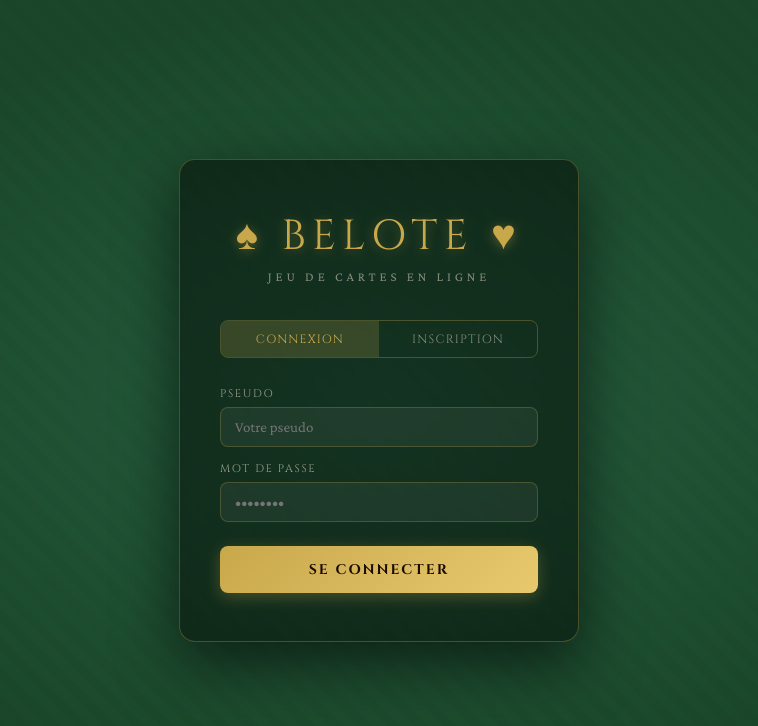
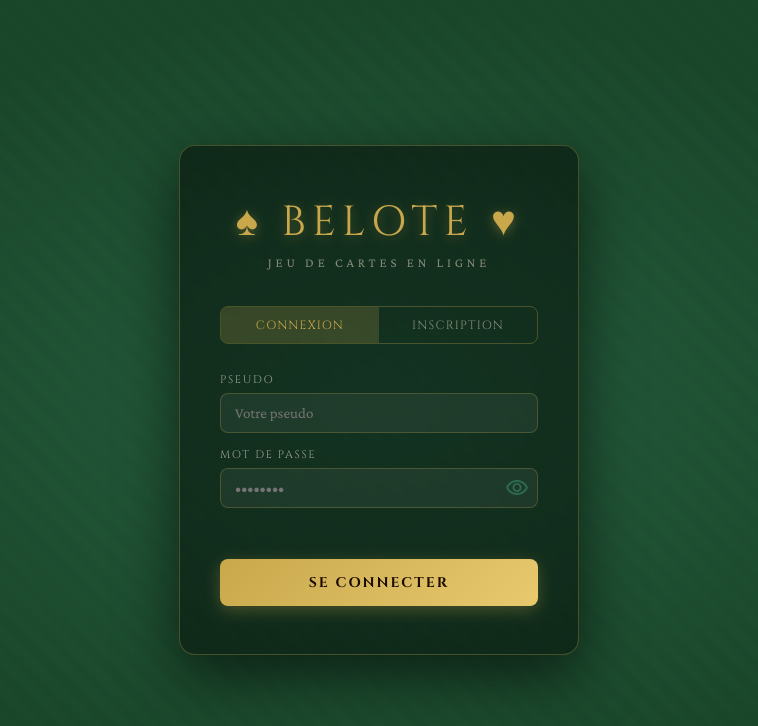
Before and after one commit to abaivel/belote_game, a React (Vite) app in the folder frontend/: page / in a window 1280 px wide. Shown: the top 726 px of the page, without its empty margins (261-1019 px from the left). Built offline with nearby package versions, Linux system fonts and the light colour scheme.

Commit message:
add button to inputfield to show password

```diff
--- a/frontend/src/components/InputField.jsx
+++ b/frontend/src/components/InputField.jsx
@@ -1,9 +1,53 @@
+import { useState } from "react";
+
 export function InputField({ label, value, onChange, placeholder, type = 'text', onEnter }) {
+  if (type=="password"){
+    return <PasswordInputField label={label} value={value} onChange={onChange} placeholder={placeholder} onEnter={onEnter}/>
+  }else{
+    return (
+      <div>
+        <label style={{ display: 'block', fontSize: 11, letterSpacing: '0.15em', color: 'rgba(245,234,213,0.6)', marginBottom: 6, fontFamily: "'Cinzel', serif", textAlign:"left" }}>
+          {label.toUpperCase()}
+        </label>
+        <input
+          type={type}
+          value={value}
+          onChange={e => onChange(e.target.value)}
+          placeholder={placeholder}
+          onKeyDown={e => e.key === 'Enter' && onEnter?.()}
+          style={{
+            width: '100%', padding: '11px 14px',
+            background: 'rgba(255,255,255,0.05)',
+            border: '1px solid rgba(201,168,76,0.25)',
+            borderRadius: 8, outline: 'none',
+            color: '#f5ead5', fontSize: 15,
+            fontFamily: "'Crimson Pro', serif",
+            transition: 'border-color 0.2s'
+          }}
+          onFocus={e => e.target.style.borderColor = 'rgba(201,168,76,0.7)'}
+          onBlur={e => e.target.style.borderColor = 'rgba(201,168,76,0.25)'}
+        />
+      </div>
+    );
+  }
+}
+
+function PasswordInputField({ label, value, onChange, placeholder, onEnter }){
+  const [type, setType] = useState("password")
+
+  function changeType(){
+    if (type=="password"){
+      setType("text")
+    }else{
+      setType("password")
+    }
+  }
   return (
     <div>
       <label style={{ display: 'block', fontSize: 11, letterSpacing: '0.15em', color: 'rgba(245,234,213,0.6)', marginBottom: 6, fontFamily: "'Cinzel', serif", textAlign:"left" }}>
         {label.toUpperCase()}
       </label>
+      <div>
       <input
         type={type}
         value={value}
@@ -11,7 +55,7 @@ export function InputField({ label, value, onChange, placeholder, type = 'text',
         placeholder={placeholder}
         onKeyDown={e => e.key === 'Enter' && onEnter?.()}
         style={{
-          width: '100%', padding: '11px 14px',
+          width: '100%', padding: '11px 40px 11px 14px',
           background: 'rgba(255,255,255,0.05)',
           border: '1px solid rgba(201,168,76,0.25)',
           borderRadius: 8, outline: 'none',
@@ -22,6 +66,10 @@ export function InputField({ label, value, onChange, placeholder, type = 'text',
         onFocus={e => e.target.style.borderColor = 'rgba(201,168,76,0.7)'}
         onBlur={e => e.target.style.borderColor = 'rgba(201,168,76,0.25)'}
       />
+      <span className="material-symbols-outlined" style={{color:"#2d6a4f", position:"relative", top: "-32px", left: "calc(100% - 33px)", cursor: "pointer"}} onClick={changeType}>
+        {type=="password" ? "visibility" : "visibility_off"}
+      </span>
+      </div>
     </div>
   );
 }
```
